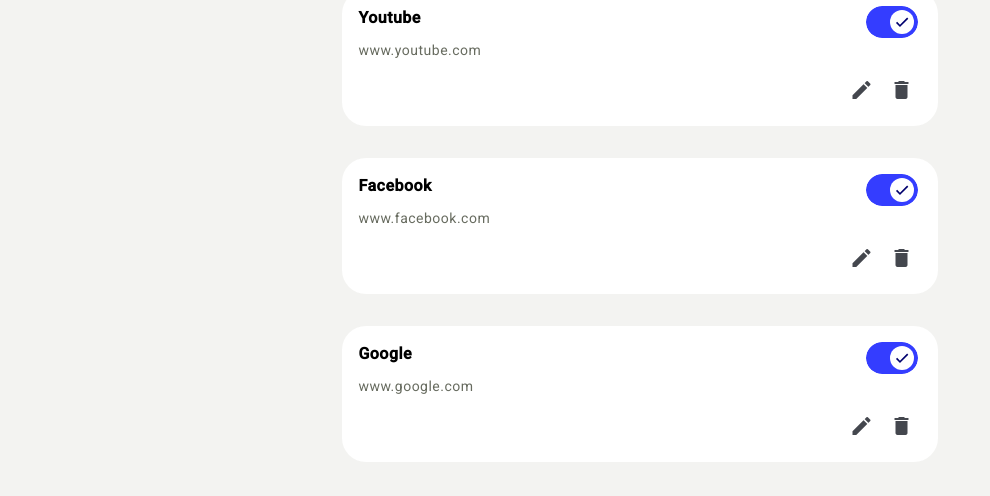
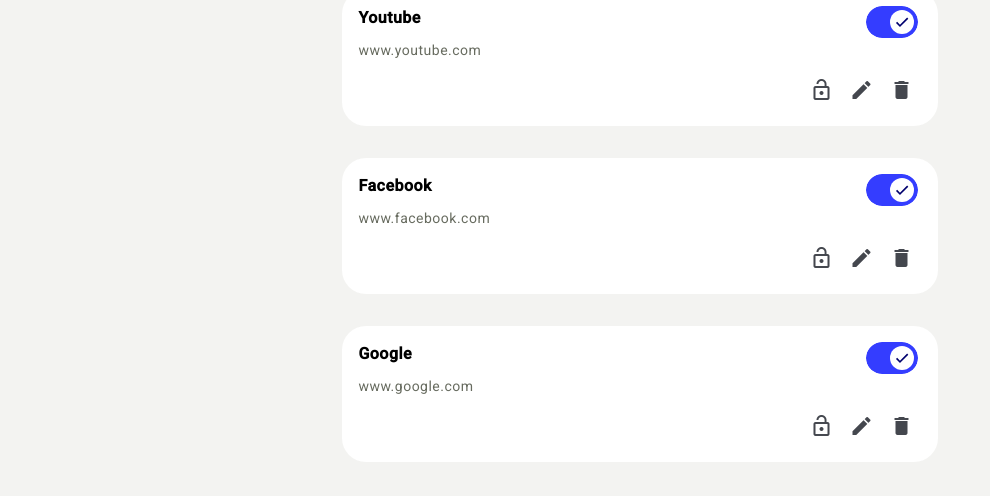
Before and after one commit to MA-Bassi/LinktreeApp, an Angular app: page /dash/links in a window 1280 px wide. Shown: the part 290-786 px from the top of the page, without its empty margins (0-990 px from the left). Built offline with nearby package versions, Linux system fonts and the light colour scheme; sample sign-in values are in the browser's storage.

Commit message:
added lock/unlock functionality to links

```diff
--- a/src/app/constants/links.constant.ts
+++ b/src/app/constants/links.constant.ts
@@ -2,6 +2,7 @@
   title: string;
   url: string;
   isActive: boolean;
+  isLocked: boolean;
 }
 
 export const DASH_LINKS: DashLink[] = [
@@ -9,15 +10,18 @@
     title: 'Youtube',
     url: 'www.youtube.com',
     isActive: true,
+    isLocked: false,
   },
   {
     title: 'Facebook',
     url: 'www.facebook.com',
     isActive: true,
+    isLocked: false,
   },
   {
     title: 'Google',
     url: 'www.google.com',
     isActive: true,
+    isLocked: false,
   },
 ];
--- a/src/app/organisms/dash-link-card/dash-link-card.component.html
+++ b/src/app/organisms/dash-link-card/dash-link-card.component.html
@@ -4,13 +4,22 @@
       <app-text [text]="title" fontColor="fc_black" fontSize="font_16" lineHeight="lh_1-5" fontWeight="fw_800"/>
       <app-text [text]="url" fontColor="fc_grey" fontSize="font_14" fontWeight="fw_400" lineHeight="lh_1-5"/>
     </div>
-    <p><mat-slide-toggle [checked]="isActive" (change)="onActiveChange($event)"></mat-slide-toggle></p>
+    <p>
+      <mat-slide-toggle [disabled]="isLocked" [checked]="isActive" (change)="onActiveChange($event)"></mat-slide-toggle>
+    </p>
   </div>
   <div class="dash-link-card__action">
-    <button mat-icon-button (click)="onEdit()">
+    <button mat-icon-button (click)="onLockedChange()">
+      @if (isLocked) {
+        <mat-icon>lock</mat-icon>
+      } @else {
+        <mat-icon>lock_open</mat-icon>
+      }
+    </button>
+    <button mat-icon-button [disabled]="isLocked" (click)="onEdit()">
       <mat-icon>edit</mat-icon>
     </button>
-    <button mat-icon-button (click)="onRemove()">
+    <button mat-icon-button [disabled]="isLocked" (click)="onRemove()">
       <mat-icon>delete</mat-icon>
     </button>
   </div>
--- a/src/app/organisms/dash-link-card/dash-link-card.component.ts
+++ b/src/app/organisms/dash-link-card/dash-link-card.component.ts
@@ -24,13 +24,19 @@
   @Input({ required: true }) title: string = '';
   @Input({ required: true }) url: string = '';
   @Input({ required: true }) isActive: boolean = false;
+  @Input({ required: true }) isLocked: boolean = false;
   readonly dialog = inject(MatDialog);
 
   constructor(private linkService: LinkService) {
   }
 
   onActiveChange(event: MatSlideToggleChange) {
-    this.linkService.editLink({title: this.title, url: this.url, isActive: event.checked }, this.index)
+    this.linkService.editLink({title: this.title, url: this.url, isActive: event.checked, isLocked: this.isLocked }, this.index)
+  }
+
+  onLockedChange() {
+    this.linkService.editLink({title: this.title, url: this.url, isActive: this.isActive, isLocked: !this.isLocked }, this.index)
+
   }
 
   onRemove(){
--- a/src/app/pages/dash-links-page/dash-links-page.component.html
+++ b/src/app/pages/dash-links-page/dash-links-page.component.html
@@ -3,7 +3,8 @@
   <div class="dash-links-section">
     <button class="dash-links-section__button" mat-flat-button (click)="onAddLink()">Add</button>
     @for (link of links(); let index = $index; track index) {
-      <app-dash-link-card class="dash-links-section__card" [index]="index" [title]="link.title" [url]="link.url" [isActive]="link.isActive"/>
+      <app-dash-link-card class="dash-links-section__card" [index]="index" [title]="link.title" [url]="link.url"
+                          [isActive]="link.isActive" [isLocked]="link.isLocked"/>
     }
   </div>
 </div>
--- a/src/app/pages/dash-links-page/dash-links-page.component.ts
+++ b/src/app/pages/dash-links-page/dash-links-page.component.ts
@@ -32,9 +32,8 @@
     });
 
     dialogRef.afterClosed().subscribe(result => {
-      console.log('The dialog was closed');
       if (result !== undefined) {
-        this.linkService.addLink({ ...result, isActive: false })
+        this.linkService.addLink({ ...result, isActive: false, isLocked: false })
       }
     });
   }
```
